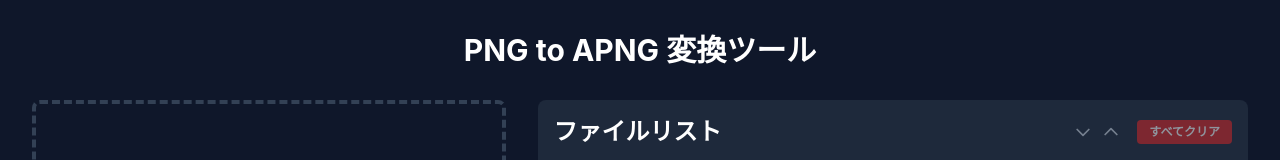
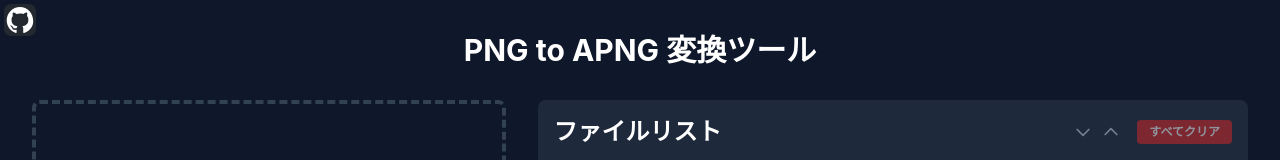
Before and after one commit to black-sesame-ice-cream/png2apng, a website: page index.html in a window 1280 px wide. Shown: the top 160 px of the page. Drawn offline with nearby package versions, Linux system fonts and the light colour scheme.

Commit message:
アイコン追加

```diff
--- a/index.html
+++ b/index.html
@@ -92,7 +92,11 @@
             max-height: 100%;
             object-fit: contain;
         }
-        /* ▲▲▲ モーダル用スタイル ▲▲▲ */
+
+        .github-icon-link {position: fixed; top: 4px; left: 4px; z-index: 999;}
+        .github-icon-link img {width: 32px; height: 32px;}
+        .github-icon-link:hover img {transform: scale(1.1);}
+
     </style>
 </head>
 <body class="bg-slate-900 text-gray-300 min-h-screen p-4 sm:p-8">
@@ -305,6 +309,10 @@
             </div>
 
         </section>
+
+        <a href="https://github.com/black-sesame-ice-cream" target="_blank" rel="noopener noreferrer" class="github-icon-link" title="View on GitHub">
+            <img src="images/github-icon.svg" alt="GitHub" />
+        </a>
 
     </div>
 
```
Also changed, not shown: images/github-icon.svg (added).
